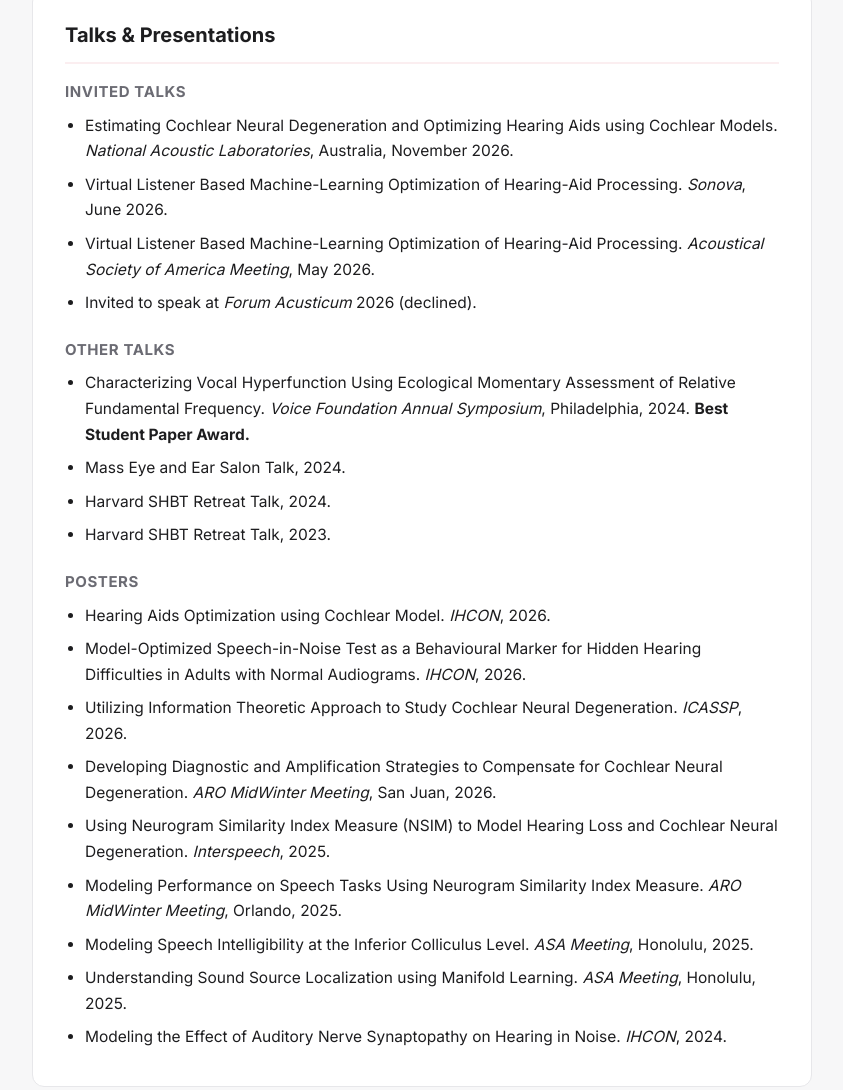
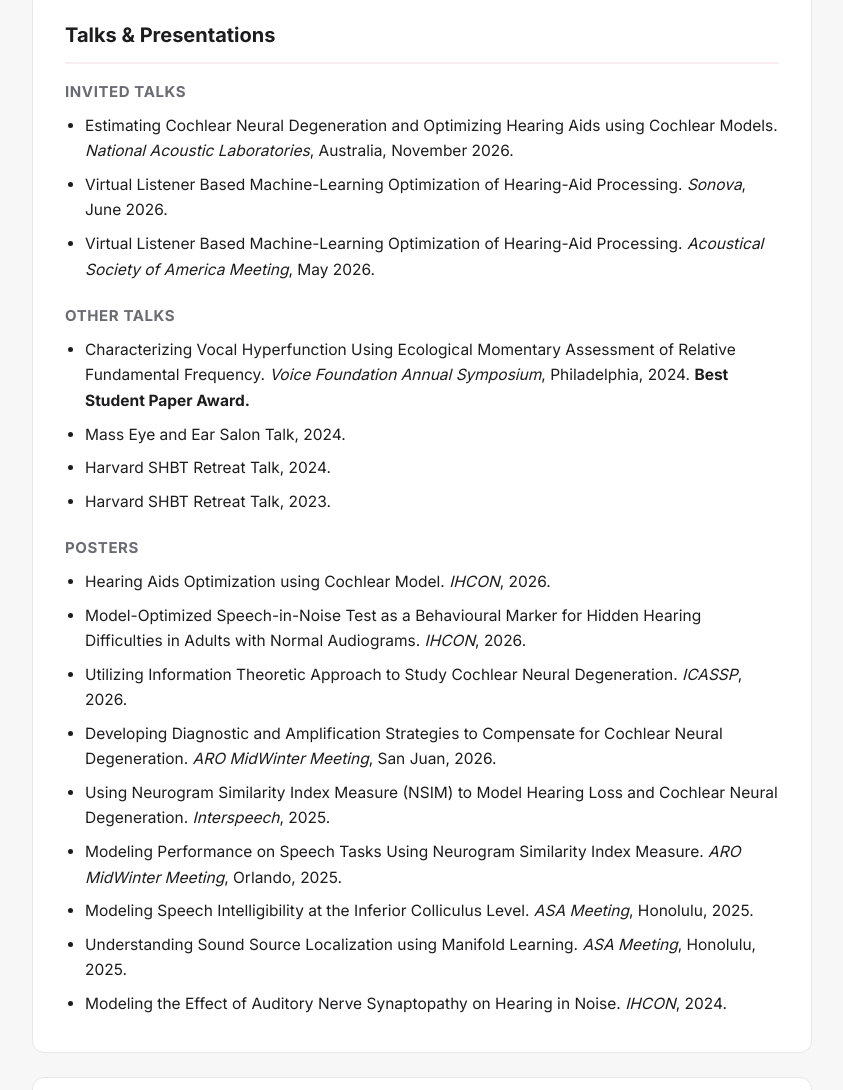
Before and after one commit to acheemaajc/acheemaajc.github.io, a plain HTML site: page index.html in a window 1280 px wide. Shown: the part 3401-4491 px from the top of the page, without its empty margins (378-1221 px from the left). Drawn offline with Linux system fonts and the light colour scheme.

Commit message:
Remove Forum Acusticum talk

```diff
--- a/index.html
+++ b/index.html
@@ -268,7 +268,6 @@
         <li>Estimating Cochlear Neural Degeneration and Optimizing Hearing Aids using Cochlear Models. <i>National Acoustic Laboratories</i>, Australia, November 2026.</li>
         <li>Virtual Listener Based Machine-Learning Optimization of Hearing-Aid Processing. <i>Sonova</i>, June 2026.</li>
         <li>Virtual Listener Based Machine-Learning Optimization of Hearing-Aid Processing. <i>Acoustical Society of America Meeting</i>, May 2026.</li>
-        <li>Invited to speak at <i>Forum Acusticum</i> 2026 (declined).</li>
       </ul>
       <h3>Other talks</h3>
       <ul class="list">
```
